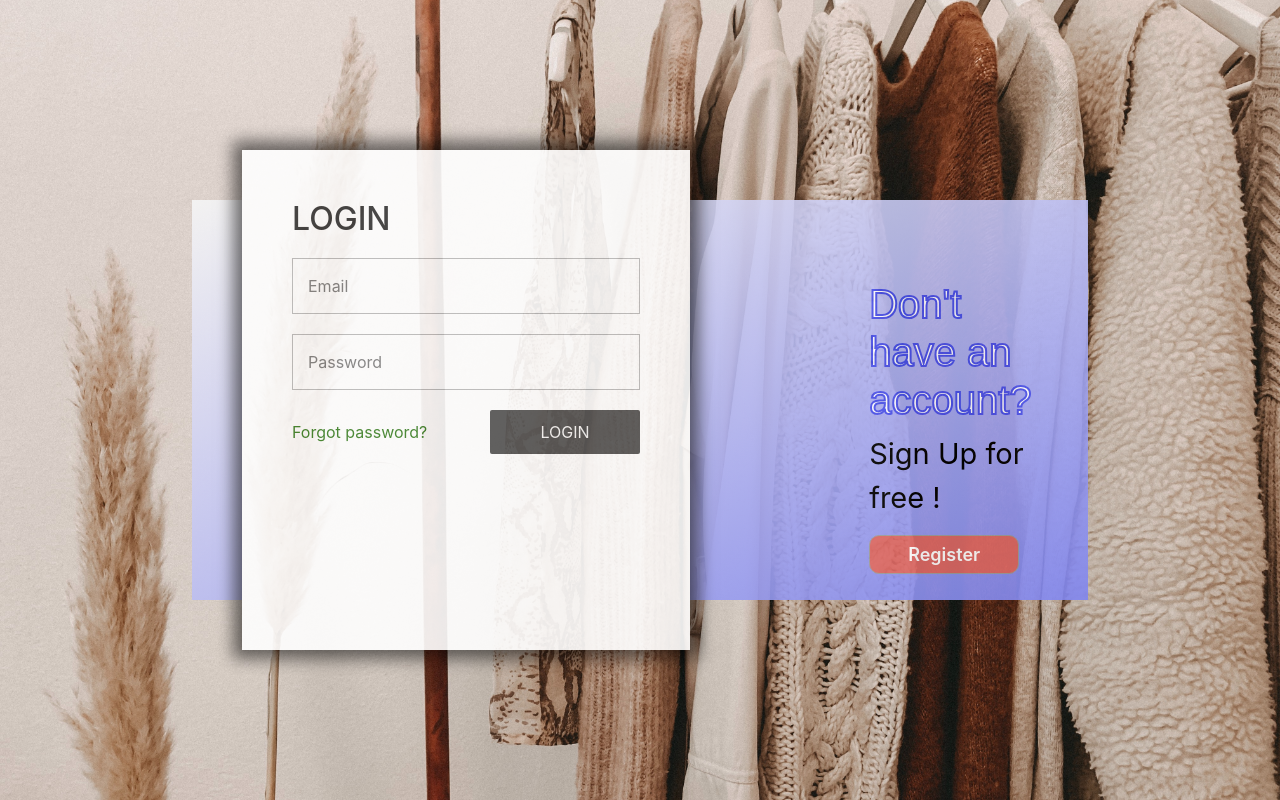
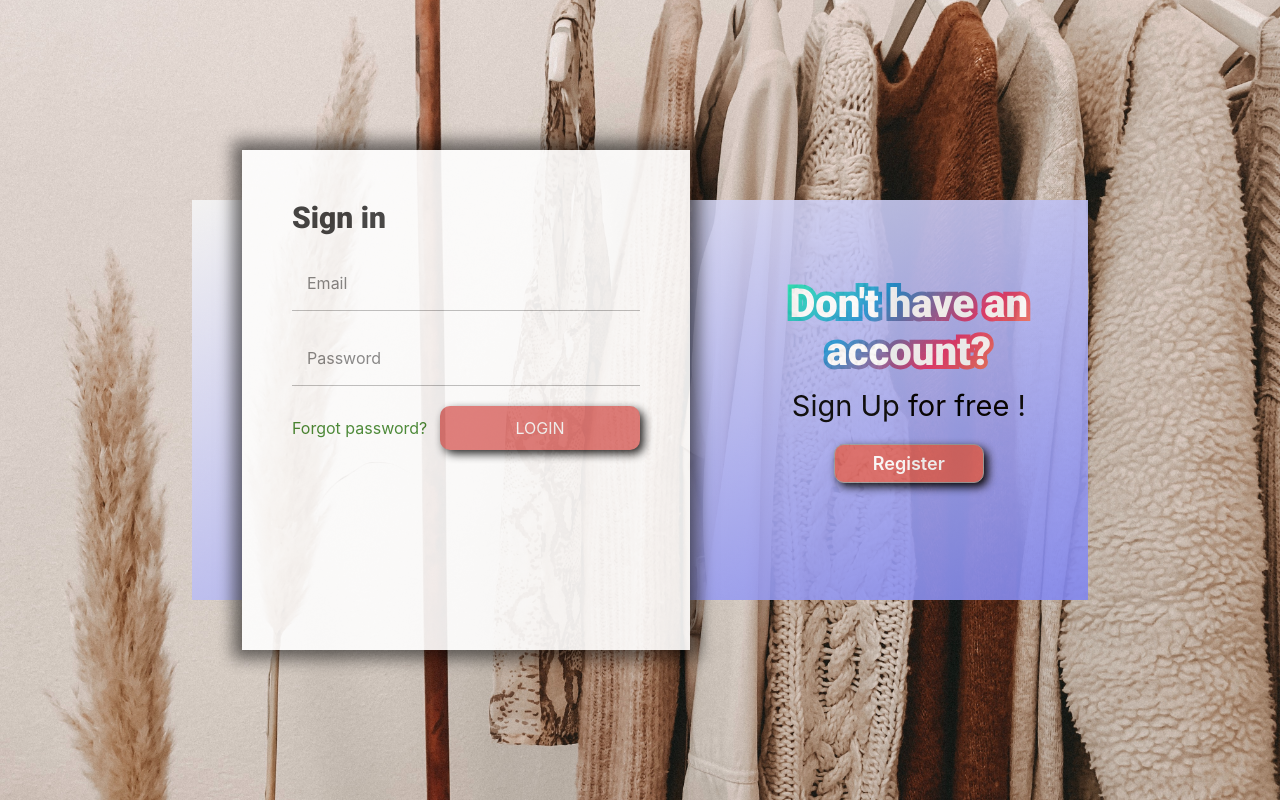
Before and after one commit to Team-Zapp/Zapp-Fashion, a PHP site: page /login.php in a window 1280 px wide. Run offline with PHP 8.4, Linux system fonts and the light colour scheme; some libraries are stand-ins or nearby versions.

Commit message:
Login style change form ZPA

```diff
--- a/LoginForm/login.php
+++ b/LoginForm/login.php
@@ -28,14 +28,14 @@
 
 		<div class="white-panel">
 			<div class="login-show">
-				<h2>LOGIN</h2>
+				<h2 class="form_head">Sign in</h2>
 				<input type="text" placeholder="Email">
 				<input type="password" placeholder="Password">
 				<input type="button" value="Login">
 				<a href="">Forgot password?</a>
 			</div>
 			<div class="register-show">
-				<h2>REGISTER</h2>
+				<h2 class="form_head">Sign Up</h2>
 				<input type="text" placeholder="Email">
 				<input type="password" placeholder="Password">
 				<input type="password" placeholder="Confirm Password">
--- a/LoginForm/style.css
+++ b/LoginForm/style.css
@@ -1,3 +1,4 @@
+@import url("https://fonts.googleapis.com/css2?family=Montserrat:wght@800&family=Roboto:wght@900&display=swap");
 body {
   height: 100vh;
   min-height: 550px;
@@ -55,24 +56,30 @@ a {
   cursor: pointer;
   font-weight: 600;
   font-size: 18px;
+  box-shadow: 4px 4px 10px #000000;
 }
 .login-info-box {
-  width: 30%;
+  width: 40%;
   padding: 0 50px;
   top: 20%;
   left: 0;
   position: absolute;
-  text-align: left;
+  text-align: center;
   color: #ffff;
+  align-items: center;
 }
 .register-info-box {
-  width: 30%;
+  width: 40%;
   padding: 0 50px;
   top: 20%;
   right: 0;
   position: absolute;
-  text-align: left;
+  text-align: center;
   color: #ffff;
+  align-items: center;
+  justify-content: center;
+  flex-direction: column;
+  display: flex;
 }
 .right-log {
   right: 50px !important;
@@ -98,20 +105,22 @@ a {
   display: block;
   margin: 20px 0;
   padding: 15px;
-  border: 1px solid #b5b5b5;
+  border-style: none;
+  border-bottom: 1px solid #b5b5b5;
   outline: none;
 }
 .login-show input[type="button"] {
-  max-width: 150px;
+  max-width: 200px;
   width: 100%;
-  background: #444444;
+  background: #dd6965;
   color: #f9f9f9;
   border: none;
   padding: 10px;
   text-transform: uppercase;
-  border-radius: 2px;
+  border-radius: 10px;
   float: right;
   cursor: pointer;
+  box-shadow: 4px 4px 10px #000000;
 }
 .login-show a {
   display: inline-block;
@@ -124,20 +133,22 @@ a {
   display: block;
   margin: 20px 0;
   padding: 15px;
-  border: 1px solid #b5b5b5;
   outline: none;
+  border-style: none;
+  border-bottom: 1px solid #b5b5b5;
 }
 .register-show input[type="button"] {
-  max-width: 150px;
+  max-width: 200px;
   width: 100%;
-  background: #444444;
+  background: #dd6965;
   color: #f9f9f9;
   border: none;
   padding: 10px;
   text-transform: uppercase;
-  border-radius: 2px;
+  border-radius: 10px;
   float: right;
   cursor: pointer;
+  box-shadow: 4px 4px 10px #000000;
 }
 .credit {
   position: absolute;
@@ -164,10 +175,14 @@ a {
 }
 
 .h_account {
-  font-family: sans-serif;
+  font-family: "Roboto", sans-serif;
+  font-weight: 1200;
   font-size: 40px;
-  color: #ffff;
-  -webkit-text-fill-color: white;
-  -webkit-text-stroke-width: 2px;
-  -webkit-text-stroke-color: #4a52ec;
+  background: linear-gradient(-45deg, #eeaa52, #e73c6f, #2394d5, #2af3b7);
+  -webkit-background-clip: text;
+  -webkit-text-stroke: 8px transparent;
 }
+.form_head {
+  font-family: "Roboto", sans-serif;
+  font-size: 30px;
+}
```
